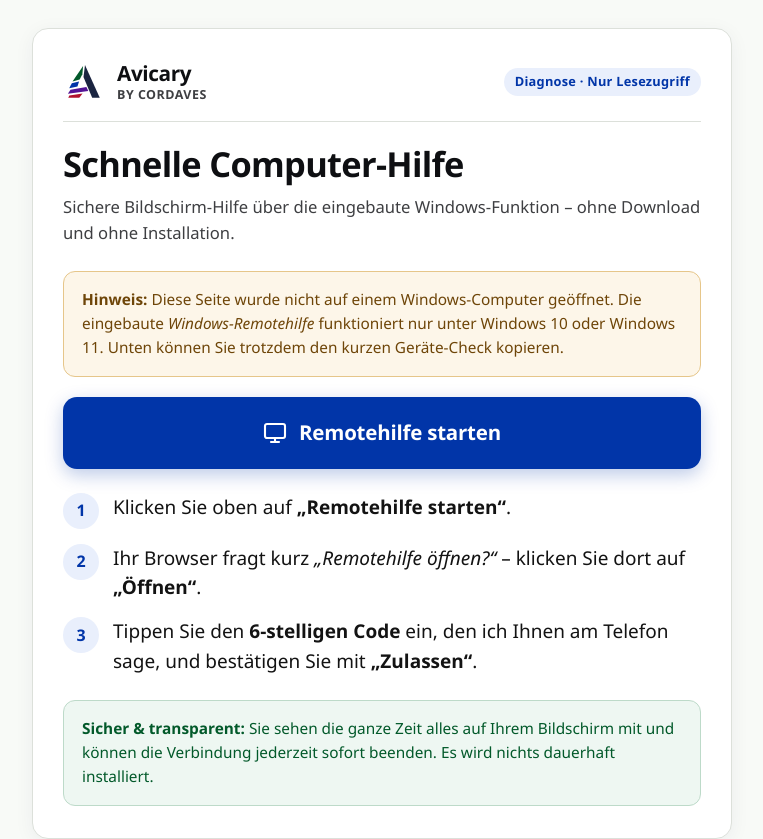
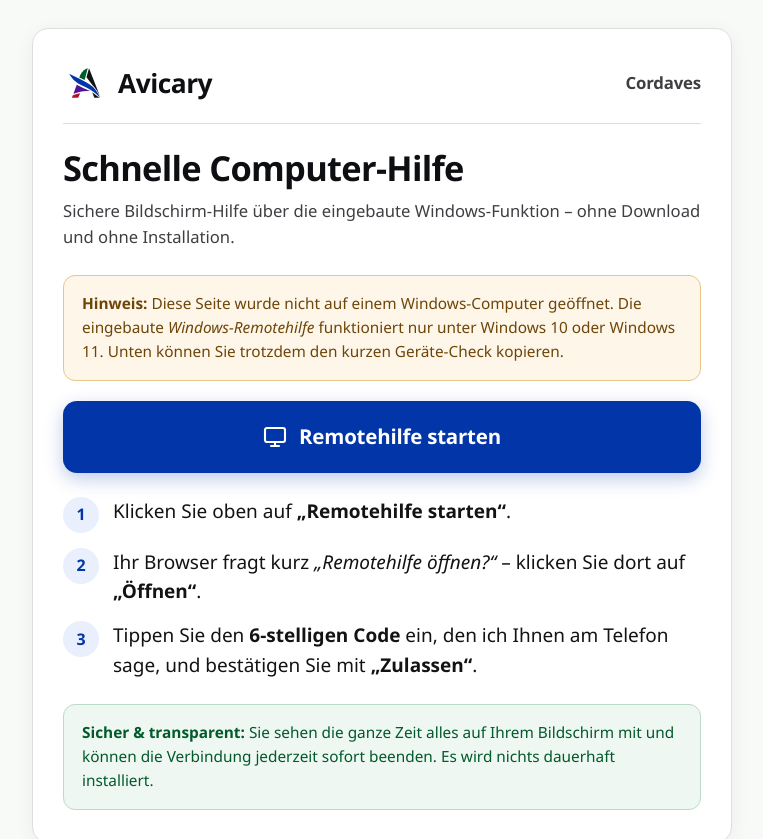
Before and after one commit to Cordaves/Avicary, a plain HTML site: page index.html in a window 1280 px wide. Shown: the top 839 px of the page, without its empty margins (258-1021 px from the left). Drawn offline with Linux system fonts and the light colour scheme.

Commit message:
Finalize Avicary Swept Wing-A SVG master and fix title-case Cordaves lockup

```diff
--- a/index.html
+++ b/index.html
@@ -65,57 +65,40 @@
       display: flex;
       align-items: center;
       justify-content: space-between;
-      gap: 12px;
-      margin-bottom: 22px;
+      gap: 16px;
+      margin-bottom: 24px;
       padding-bottom: 18px;
       border-bottom: 1px solid var(--border);
     }
 
+    /* logo-lockup: symbol = 1.5x cap height + overshoot, centred on cap band, gap = symbol / 4 */
     .brand-left {
       display: inline-flex;
       align-items: center;
-      gap: 12px;
+      gap: 11px;
     }
 
     .brand-mark {
-      width: 42px;
-      height: 42px;
+      width: 44px;
+      height: 44px;
       flex-shrink: 0;
       display: block;
     }
 
-    .brand-titles {
-      display: flex;
-      flex-direction: column;
-      line-height: 1.15;
+    .brand-name {
+      font-weight: 800;
+      font-size: 1.65rem;
+      letter-spacing: -0.02em;
+      color: var(--ink);
+      line-height: 1;
     }
 
-    .brand-name {
+    .brand-cordaves {
       font-weight: 800;
-      font-size: 1.3rem;
-      letter-spacing: -0.02em;
-      color: var(--ink);
-    }
-
-    .brand-by {
-      font-size: 0.78rem;
-      font-weight: 600;
-      letter-spacing: 0.04em;
-      text-transform: uppercase;
+      font-size: 1.05rem;
+      letter-spacing: -0.01em;
       color: var(--muted);
-      margin-top: 2px;
-    }
-
-    .brand-badge {
-      display: inline-flex;
-      align-items: center;
-      padding: 4px 11px;
-      border-radius: 999px;
-      background: var(--deep-blue-soft);
-      color: var(--deep-blue);
-      font-size: 0.8rem;
-      font-weight: 700;
-      letter-spacing: 0.02em;
+      line-height: 1;
     }
 
     h1 {
@@ -362,7 +345,6 @@
       body { padding: 14px 12px 36px; font-size: 17px; }
       .card { padding: 22px 20px; }
       .btn-primary { font-size: 1.15rem; padding: 18px 18px; }
-      .brand-badge { display: none; }
     }
   </style>
 </head>
@@ -372,19 +354,17 @@
     <section class="card">
       <div class="brand-lockup">
         <div class="brand-left">
-          <svg class="brand-mark" xmlns="http://www.w3.org/2000/svg" viewBox="0 0 64 64" role="img" aria-label="Avicary Logo">
-            <polygon fill="#1A2440" points="33.5,6 56,56 44.5,56 31.2,24.5" />
-            <polygon fill="#02592A" points="30.6,7.5 29.5,20.2 25.4,28.2 14.5,31.2" />
-            <polygon fill="#0135A8" points="24.5,31.2 22.0,39.0 9.5,41.6 13.4,34.0" />
-            <polygon fill="#531395" points="35.6,39.5 38.6,45.8 7.5,49.8 11.4,43.8" />
-            <polygon fill="#B0122E" points="29.8,49.6 24.8,56 8.0,56 9.6,52.4" />
+          <svg class="brand-mark" xmlns="http://www.w3.org/2000/svg" viewBox="0 0 240 240" role="img" aria-label="Avicary Logo">
+            <path fill="#02592A" d="M 135 40 C 114 45 97 65 89 90 L 118 103 L 135 40 Z" />
+            <path fill="#131313" d="M 142 40 L 204 198 C 195 175 179 149 157 127 L 128 89 L 142 40 Z" />
+            <path fill="#131313" d="M 159 170 L 199 200 L 171 200 L 159 170 Z" />
+            <path fill="#0135A8" d="M 34 69 C 68 86 112 106 146 128 C 172 145 190 170 202 200 C 180 176 154 156 122 142 C 80 124 52 104 34 69 Z" />
+            <path fill="#531395" d="M 75 130 C 96 142 122 153 148 164 C 118 161 88 166 57 179 L 75 130 Z" />
+            <path fill="#B0122E" d="M 54 187 C 68 182 81 178 94 176 L 83 200 L 48 200 L 54 187 Z" />
           </svg>
-          <div class="brand-titles">
-            <span class="brand-name">Avicary</span>
-            <span class="brand-by">by Cordaves</span>
-          </div>
+          <span class="brand-name">Avicary</span>
         </div>
-        <span class="brand-badge">Diagnose · Nur Lesezugriff</span>
+        <span class="brand-cordaves">Cordaves</span>
       </div>
 
       <h1>Schnelle Computer-Hilfe</h1>
```
Also changed, not shown: avicary-logo.svg, 1 other file.
